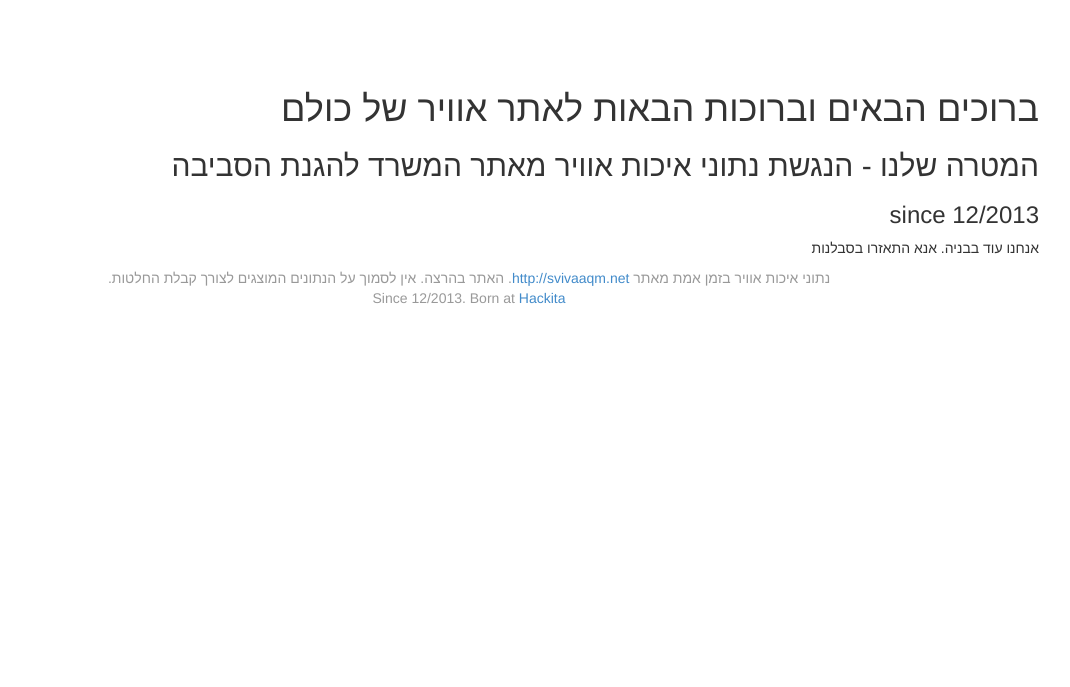
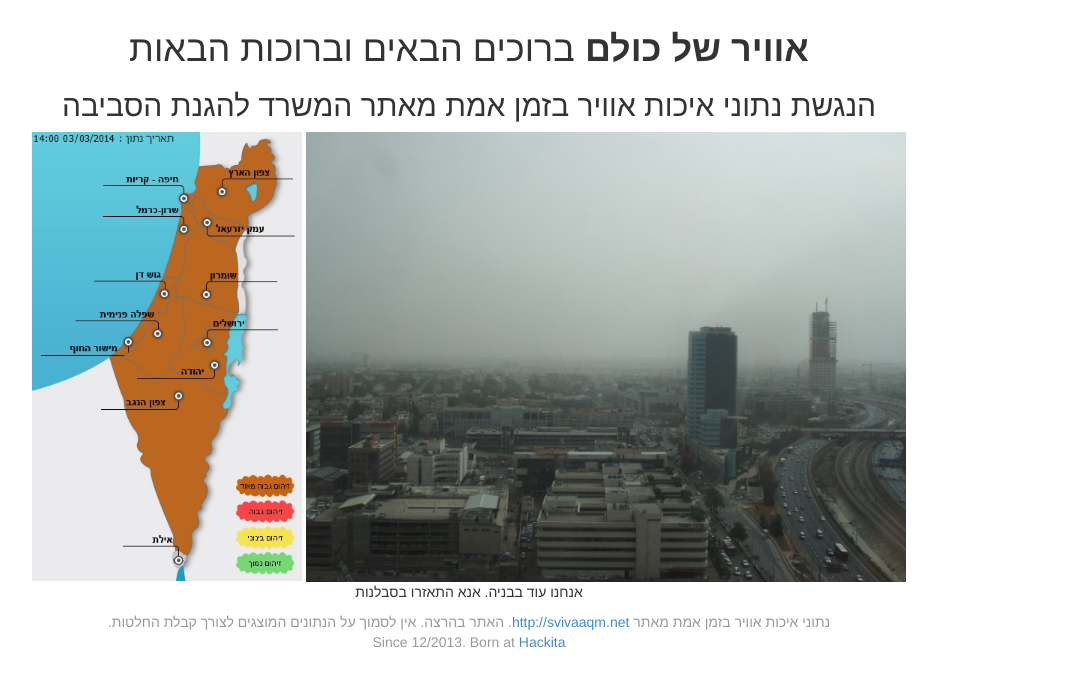
Before and after one commit to shaief/openAir, a Django app: page / in a window 1280 px wide. Shown: the part 51-738 px from the top of the page, without its empty margins (171-1241 px from the left). Run offline with Django 3.2, Linux system fonts and the light colour scheme; some libraries are stand-ins or nearby versions; some web fonts are replaced.

Commit message:
add images from 03/03/2014 to index.html

```diff
--- a/openair/records/templates/records/index.html
+++ b/openair/records/templates/records/index.html
@@ -7,16 +7,17 @@ open Air
   {% endblock %}
 </title>
 
-
+{% block navbar-list %}
+{% endblock %}
 
 {% block content %}
-<br/>
-<br/>
-<br/>
-	<h1>ברוכים הבאים וברוכות הבאות לאתר אוויר של כולם</h1>
-	<h2>המטרה שלנו - הנגשת נתוני איכות אוויר מאתר המשרד להגנת הסביבה</h2>
-	<h3>since 12/2013</h3>
-	<p>אנחנו עוד בבניה. אנא התאזרו בסבלנות</p>
+
+<h1 align="center"><strong>אוויר של כולם</strong> ברוכים הבאים וברוכות הבאות</h1>
+<h2 align="center">הנגשת נתוני איכות אוויר בזמן אמת מאתר המשרד להגנת הסביבה</h2>
+<div align="center"><img src="{% static "images/20140303dust.JPG" %}", width="600">
+  <img src="{% static "images/20140303_15-00_AirQuality_svivaaqm.jpg" %}", width="270">
+</div>
+<p align="center">אנחנו עוד בבניה. אנא התאזרו בסבלנות</p>
 <!-- <ul class="nav nav-tabs">
   <li class="active"><a href="#">List</a></li>
   <li><a href="about.html">About</a></li>
```
Also changed, not shown: openair/records/static/images/20140303_15-00_AirQuality_svivaaqm.jpg (added), openair/records/static/images/20140303dust.JPG (added). Lines whose indentation alone changed are shown as unchanged.
